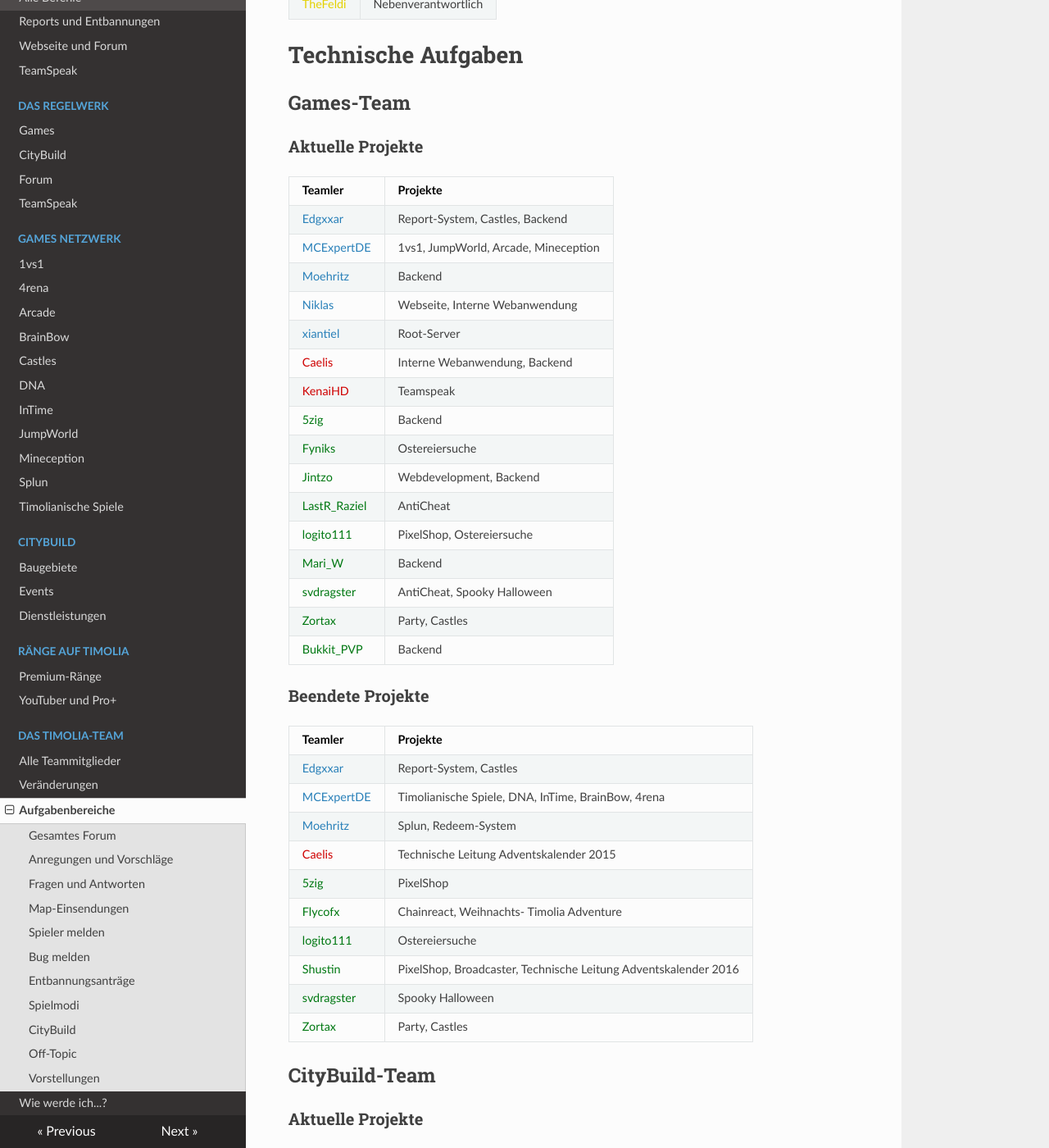
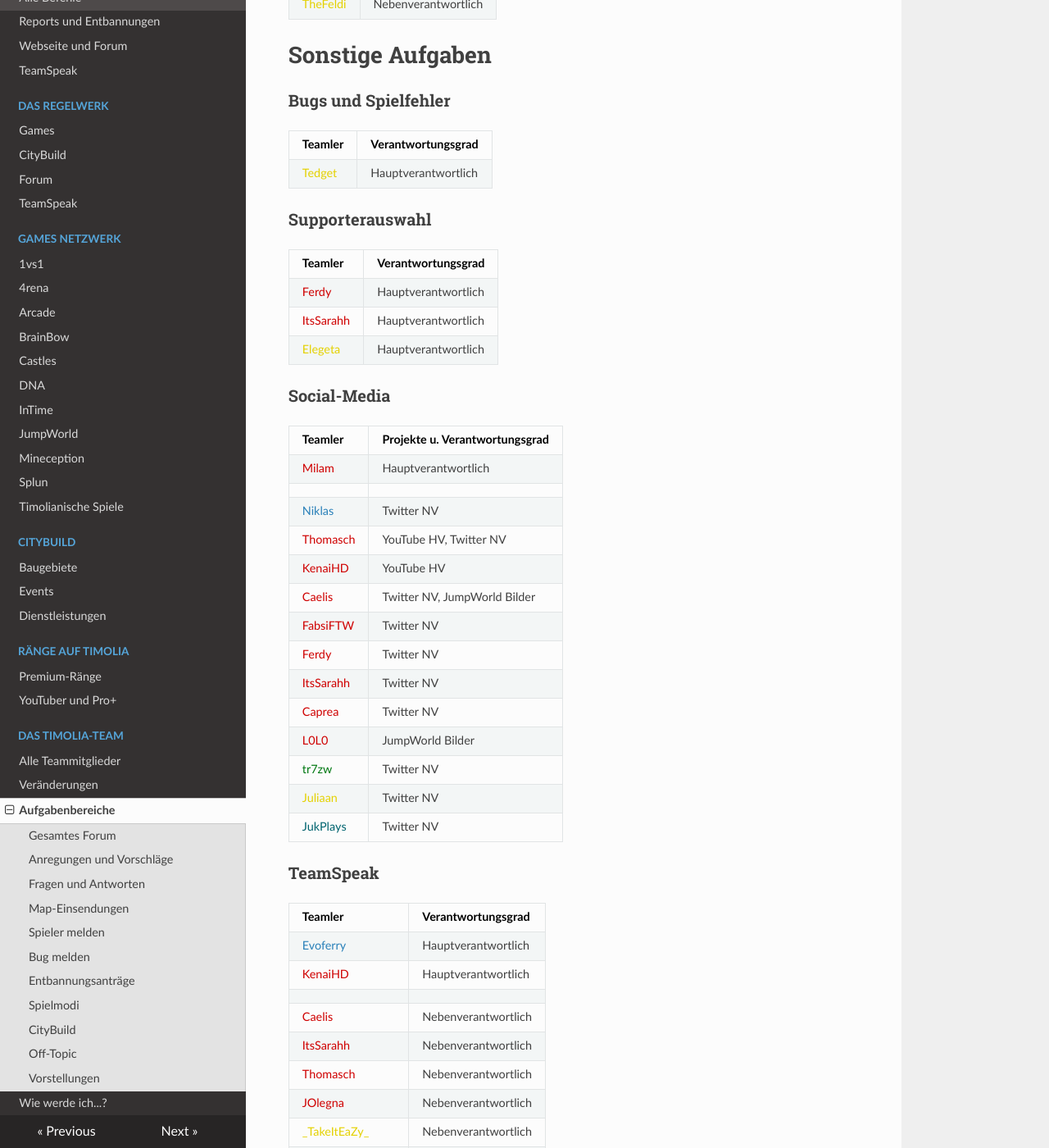
Before and after one commit to TimoliaDE/HowTo, an MkDocs documentation site: the page built from docs/team/responsibilities.md, in a window 1280 px wide and 1400 px high, scrolled down 2590 px. Shown: the whole window at 82% size. Built offline with MkDocs 1.6.1, drawn with Linux system fonts in a browser that asks for light colours; nearby versions of some CDN libraries; old or Windows-style settings are respelled for this version of MkDocs; some of the changed text lies outside the part shown.

Commit message:
removed Technische Aufgaben updated changelog

```diff
--- a/docs/team/responsibilities.md
+++ b/docs/team/responsibilities.md
@@ -86,57 +86,6 @@ Hier werden die verschiendenen Aufgabenbereiche der Timolia Teamler aufgelistet.
 | | |
 |<span style="color:#E4D100">TheFeldi</span> | Nebenverantwortlich |
 
-# Technische Aufgaben
-
-##<strong>Games-Team</strong>
-
-###<strong>Aktuelle Projekte</strong>
-| Teamler | Projekte |
-| ------ | ------ |
-|<span style="color:#2980b9">Edgxxar</span> | Report-System, Castles, Backend |
-|<span style="color:#2980b9">MCExpertDE</span> | 1vs1, JumpWorld, Arcade, Mineception |
-|<span style="color:#2980b9">Moehritz</span> | Backend |
-|<span style="color:#2980b9">Niklas</span> | Webseite, Interne Webanwendung |
-|<span style="color:#2980b9">xiantiel</span> | Root-Server |
-|<span style="color:#CF0101">Caelis</span> | Interne Webanwendung, Backend |
-|<span style="color:#CF0101">KenaiHD</span> | Teamspeak |
-|<span style="color:#007812">5zig</span> | Backend |
-|<span style="color:#007812">Fyniks</span> | Ostereiersuche |
-|<span style="color:#007812">Jintzo</span> | Webdevelopment, Backend |
-|<span style="color:#007812">LastR_Raziel</span> | AntiCheat |
-|<span style="color:#007812">logito111</span> | PixelShop, Ostereiersuche |
-|<span style="color:#007812">Mari_W</span> | Backend |
-|<span style="color:#007812">svdragster</span> | AntiCheat, Spooky Halloween |
-|<span style="color:#007812">Zortax</span> | Party, Castles |
-|<span style="color:#007812">Bukkit_PVP</span> | Backend |
-
-###<strong>Beendete Projekte</strong>
-| Teamler | Projekte |
-| ------ | ------ |
-|<span style="color:#2980b9">Edgxxar</span> | Report-System, Castles |
-|<span style="color:#2980b9">MCExpertDE</span> | Timolianische Spiele, DNA, InTime, BrainBow, 4rena |
-|<span style="color:#2980b9">Moehritz</span> | Splun, Redeem-System |
-|<span style="color:#CF0101">Caelis</span> | Technische Leitung Adventskalender 2015 |
-|<span style="color:#007812">5zig</span> | PixelShop |
-|<span style="color:#007812">Flycofx</span> | Chainreact, Weihnachts- Timolia Adventure |
-|<span style="color:#007812">logito111</span> | Ostereiersuche |
-|<span style="color:#007812">Shustin</span> | PixelShop, Broadcaster, Technische Leitung Adventskalender 2016 |
-|<span style="color:#007812">svdragster</span> | Spooky Halloween |
-|<span style="color:#007812">Zortax</span> | Party, Castles |
-
-##<strong>CityBuild-Team</strong>
-
-###<strong>Aktuelle Projekte</strong>
-| Teamler | Projekte |
-| ------ | ------ |
-|<span style="color:#2980b9">Docmac</span> | Backend |
-|<span style="color:#2980b9">Evoferry</span> | Teamspeak |
-|<span style="color:#2980b9">xiantiel</span> | Root-Server |
-|<span style="color:#CF0101">KenaiHD</span> | City-Games |
-|<span style="color:#007812">Caelis</span> | Mailsystem |
-|<span style="color:#007812">tr7zw</span> | CityBuild |
-|<span style="color:#007812">ich_komm_morgen</span> | Missionen |
-
 # Sonstige Aufgaben
 
 ###<strong>Bugs und Spielfehler</strong>
```
Also changed, not shown: docs/changelog.md (+12 -2 lines).
